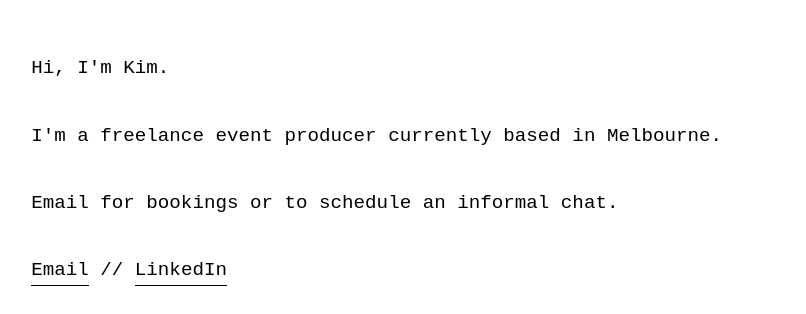
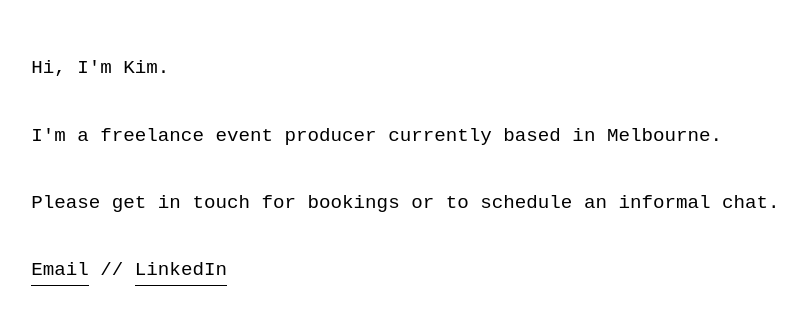
Before and after one commit to kimberleyclane/one-page, a plain HTML site: page index.html in a window 1280 px wide. Shown: the part 230-544 px from the top of the page, without its empty margins (84-890 px from the left). Drawn offline with nearby package versions, Linux system fonts and the light colour scheme; a web font is replaced by a local one.

Commit message:
Update index.html

```diff
--- a/index.html
+++ b/index.html
@@ -47,7 +47,7 @@
         <div id="content" class="animated fadeIn">
 	    <p>Hi, I'm Kim.</p>
 	    <p>I'm a freelance event producer currently based in Melbourne.</p>
-	    <p>Email for bookings or to schedule an informal chat.
+	    <p>Please get in touch for bookings or to schedule an informal chat.
 	    <p><a href="mailto:lane.kimberley@gmail.com">Email</a> // <a href="http://linkedin.com/in/kimberley-lane-49a36a65" target="_blank">LinkedIn</a></p>
         </div>
     </div>
```
